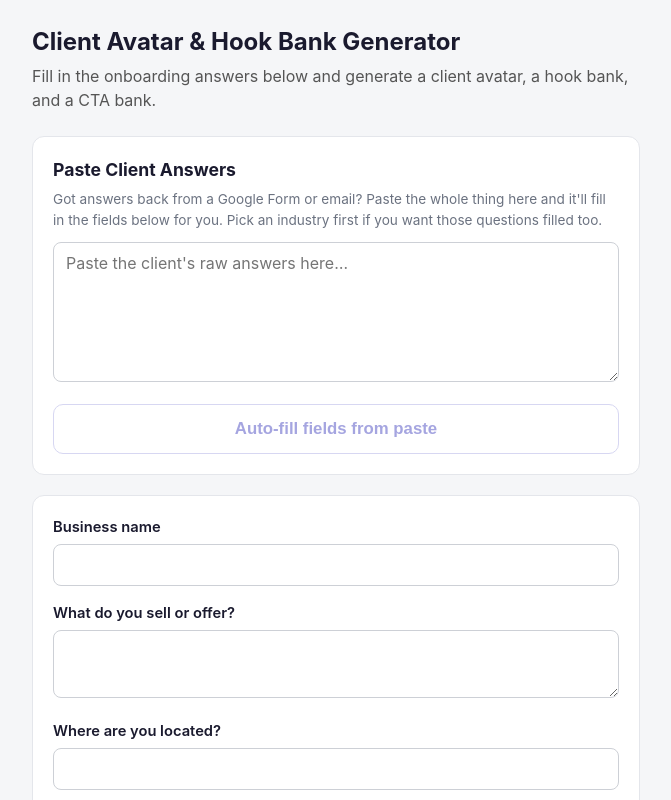
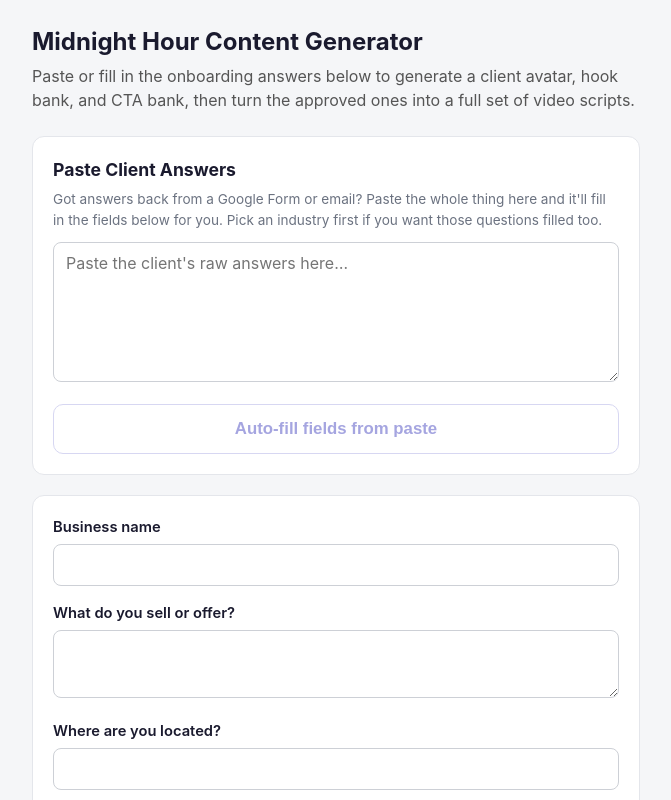
Before and after one commit to josuefloresmhc/mhc-app, a Next.js app: page / in a window 1280 px wide. Shown: the top 800 px of the page, without its empty margins (304-975 px from the left). Built offline with nearby package versions, Linux system fonts and the light colour scheme.

Commit message:
Update page title and metadata to Midnight Hour Content Generator

```diff
--- a/app/layout.tsx
+++ b/app/layout.tsx
@@ -2,9 +2,9 @@ import type { Metadata, Viewport } from "next";
 import "./globals.css";
 
 export const metadata: Metadata = {
-  title: "Client Avatar & Hook Bank Generator",
+  title: "Midnight Hour Content Generator",
   description:
-    "Turn client onboarding answers into a client avatar and hook bank.",
+    "Turn client onboarding answers into an avatar, hook bank, CTA bank, and a full set of video scripts.",
 };
 
 export const viewport: Viewport = {
--- a/app/page.tsx
+++ b/app/page.tsx
@@ -193,10 +193,11 @@ export default function Home() {
   return (
     <main className="container">
       <div className="header">
-        <h1>Client Avatar &amp; Hook Bank Generator</h1>
+        <h1>Midnight Hour Content Generator</h1>
         <p>
-          Fill in the onboarding answers below and generate a client avatar, a
-          hook bank, and a CTA bank.
+          Paste or fill in the onboarding answers below to generate a client
+          avatar, hook bank, and CTA bank, then turn the approved ones into a
+          full set of video scripts.
         </p>
       </div>
 
```
